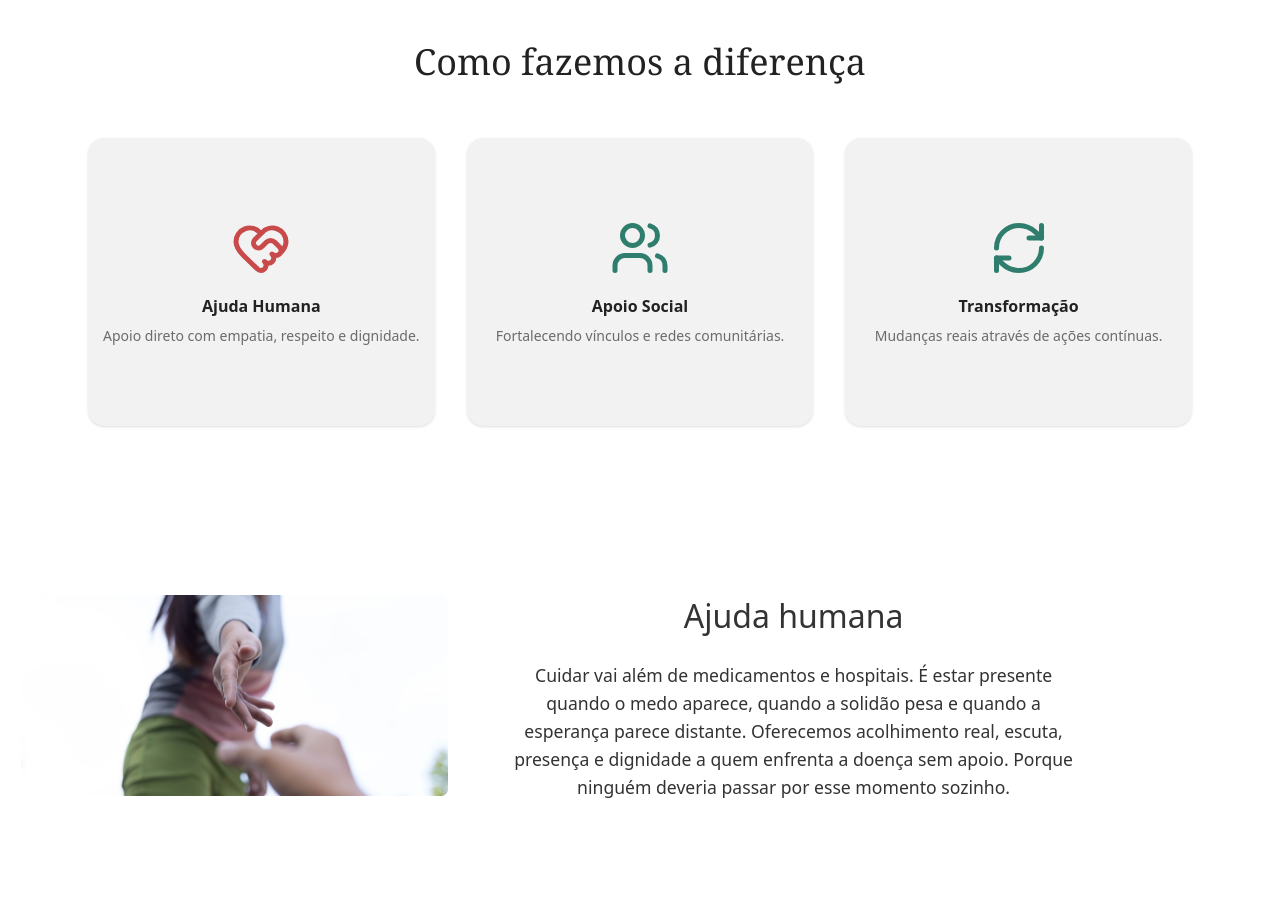
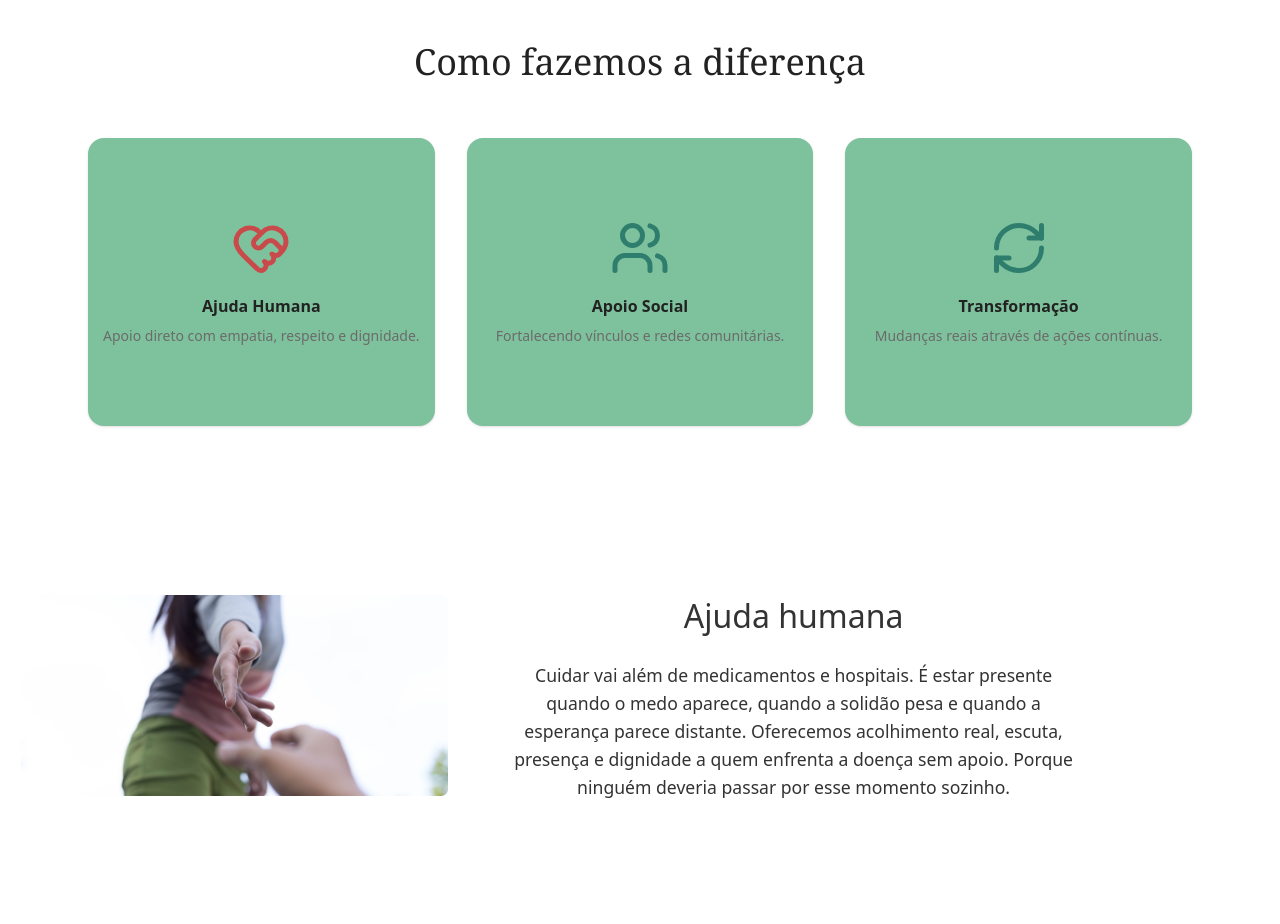
Before and after one commit to zxb360/projeto-social-instituicao-apoio, a React (Vite) app: page / in a window 1280 px wide. Shown: the part 1460-2384 px from the top of the page. Built offline with nearby package versions, Linux system fonts and the light colour scheme.

Commit message:
proposito

```diff
--- a/src/components/Pilares.tsx
+++ b/src/components/Pilares.tsx
@@ -9,21 +9,21 @@ export default function Pilares() {
                 Como fazemos a diferença
             </h3>
             <div className="grid md:grid-cols-3 gap-8">
-                <div className="text-center py-20 bg-[#F2F2F2] hover:bg-[#7EC29D] hover:opacity-80 duration-600 rounded-2xl shadow-sm">
+                <div className="text-center py-20 bg-[#7EC29D] rounded-2xl shadow-sm">
                     <HeartHandshake className="mx-auto mb-4 text-[#C94A4A]" size={60} />
                     <h4 className="font-semibold mb-2">Ajuda Humana</h4>
                     <p className="text-sm text-[#6B6B6B]">
                         Apoio direto com empatia, respeito e dignidade.
                     </p>
                 </div>
-                <div className="text-center py-20 bg-[#F2F2F2] hover:bg-[#7EC29D] hover:opacity-80 duration-600 rounded-2xl shadow-sm">
+                <div className="text-center py-20 bg-[#7EC29D] rounded-2xl shadow-sm">
                     <Users className="mx-auto mb-4 text-[#2F7D6D]" size={60} />
                     <h4 className="font-semibold mb-2">Apoio Social</h4>
                     <p className="text-sm text-[#6B6B6B]">
                         Fortalecendo vínculos e redes comunitárias.
                     </p>
                 </div>
-                <div className="text-center py-20 bg-[#F2F2F2] hover:bg-[#7EC29D] hover:opacity-80 duration-600 rounded-2xl shadow-sm">
+                <div className="text-center py-20 bg-[#7EC29D] rounded-2xl shadow-sm">
                     <RefreshCw className="mx-auto mb-4 text-[#2F7D6D]" size={60} />
                     <h4 className="font-semibold mb-2">Transformação</h4>
                     <p className="text-sm text-[#6B6B6B]">
```
